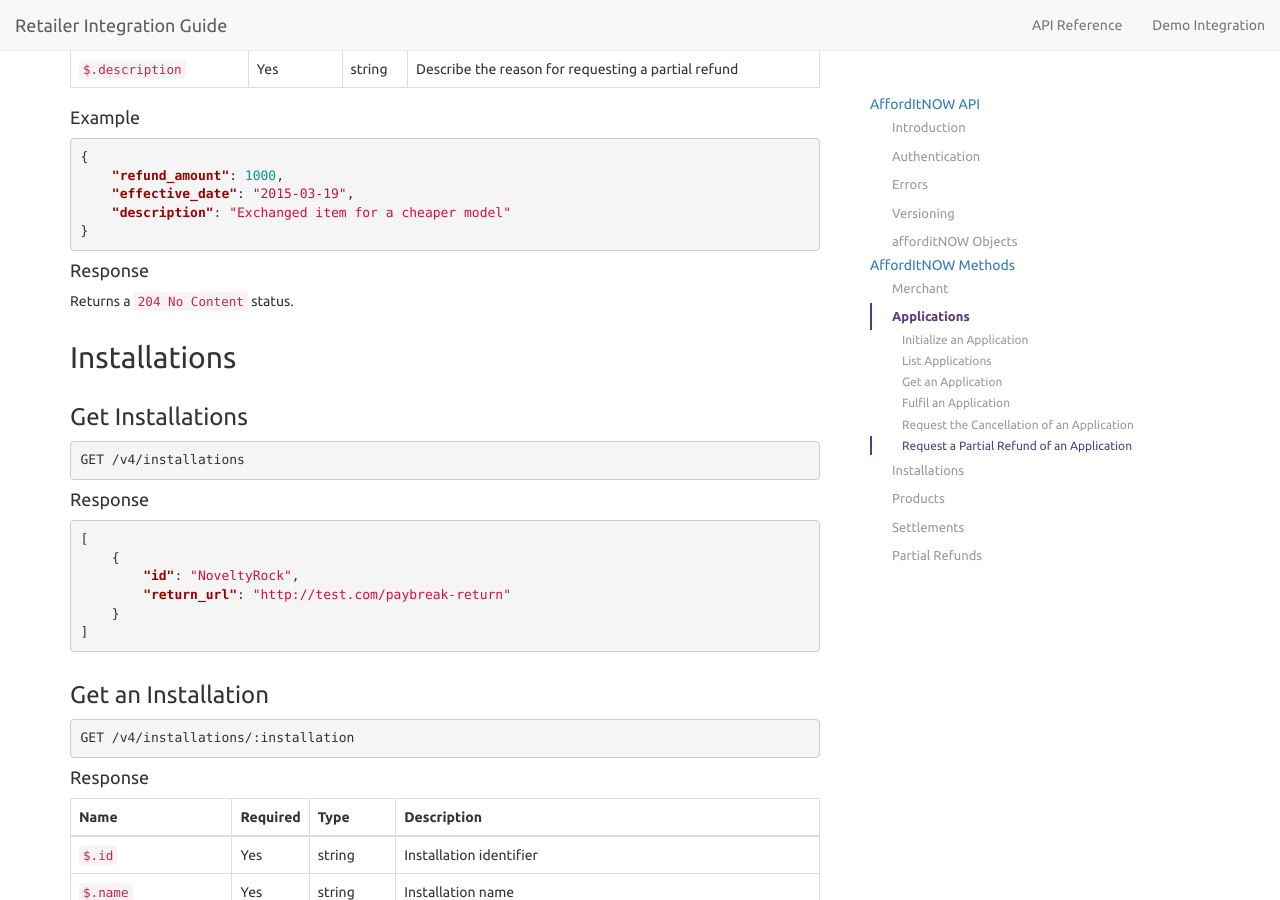
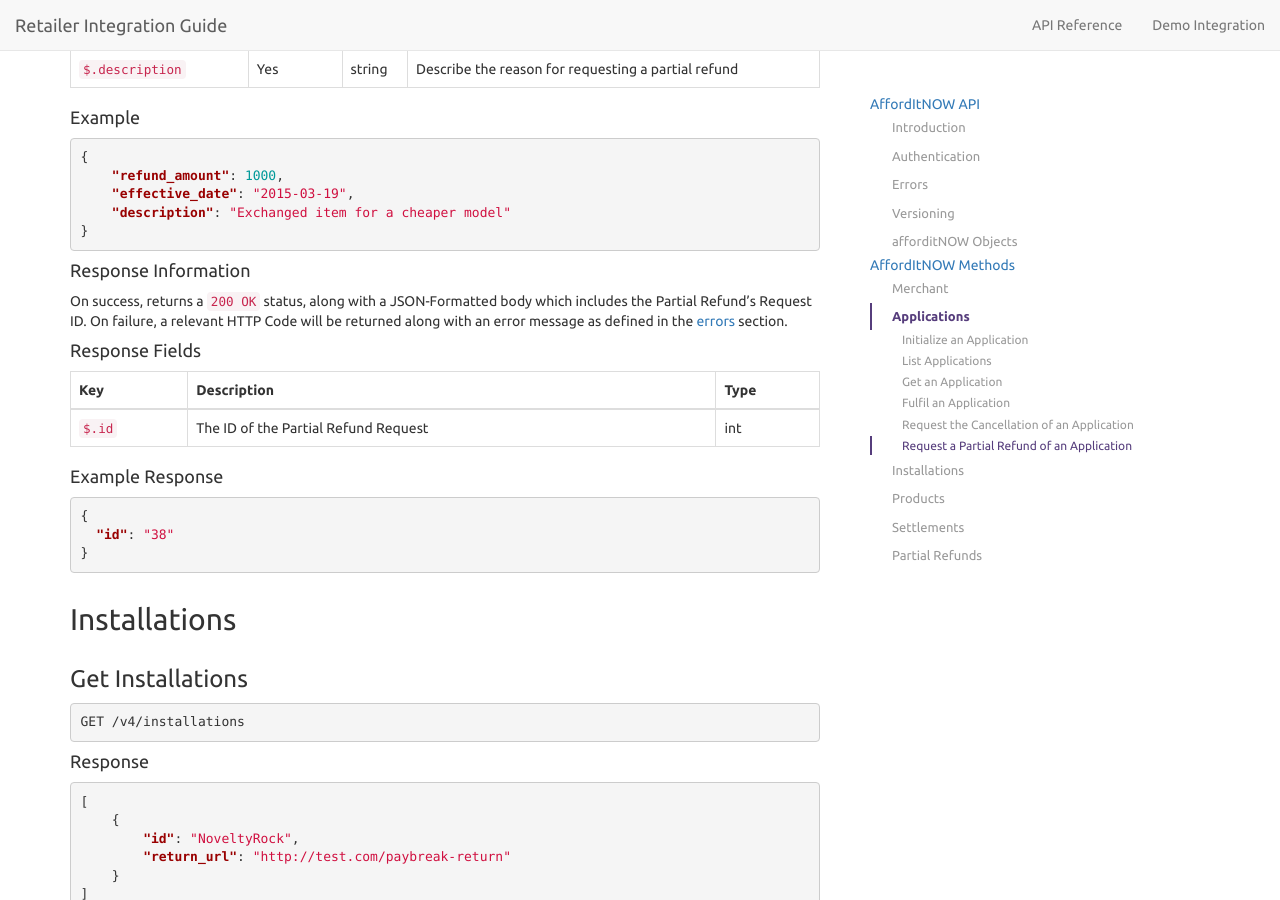
Before and after one commit to PayBreak/retailer-integration-guide, a Jekyll site: the page built from api/index.md, in a window 1280 px wide and 900 px high, scrolled down 14557 px. Built offline with Jekyll 4.4.1, drawn with Linux system fonts in a browser that asks for light colours; nearby versions of some CDN libraries; Markdown is read by kramdown in place of the engine named in the settings.

Commit message:
Doc Updates

````diff
--- a/_includes/v4/applications.md
+++ b/_includes/v4/applications.md
@@ -58,6 +58,20 @@ Name | Required | Type | Description
 }
 ```
 
-#### Response
+#### Response Information
 
-Returns a `204 No Content` status.
+On success, returns a `200 OK` status, along with a JSON-Formatted body which includes the Partial Refund's Request ID. On failure, a relevant HTTP Code will be returned along with an error message as defined in the [errors](http://paybreak.github.io/retailer-integration-guide/api/#errors) section.
+
+#### Response Fields
+
+Key | Description | Type
+--- | --- | ---
+`$.id` | The ID of the Partial Refund Request | int
+
+#### Example Response
+
+```json
+{
+  "id": "38"
+}
+```
````
